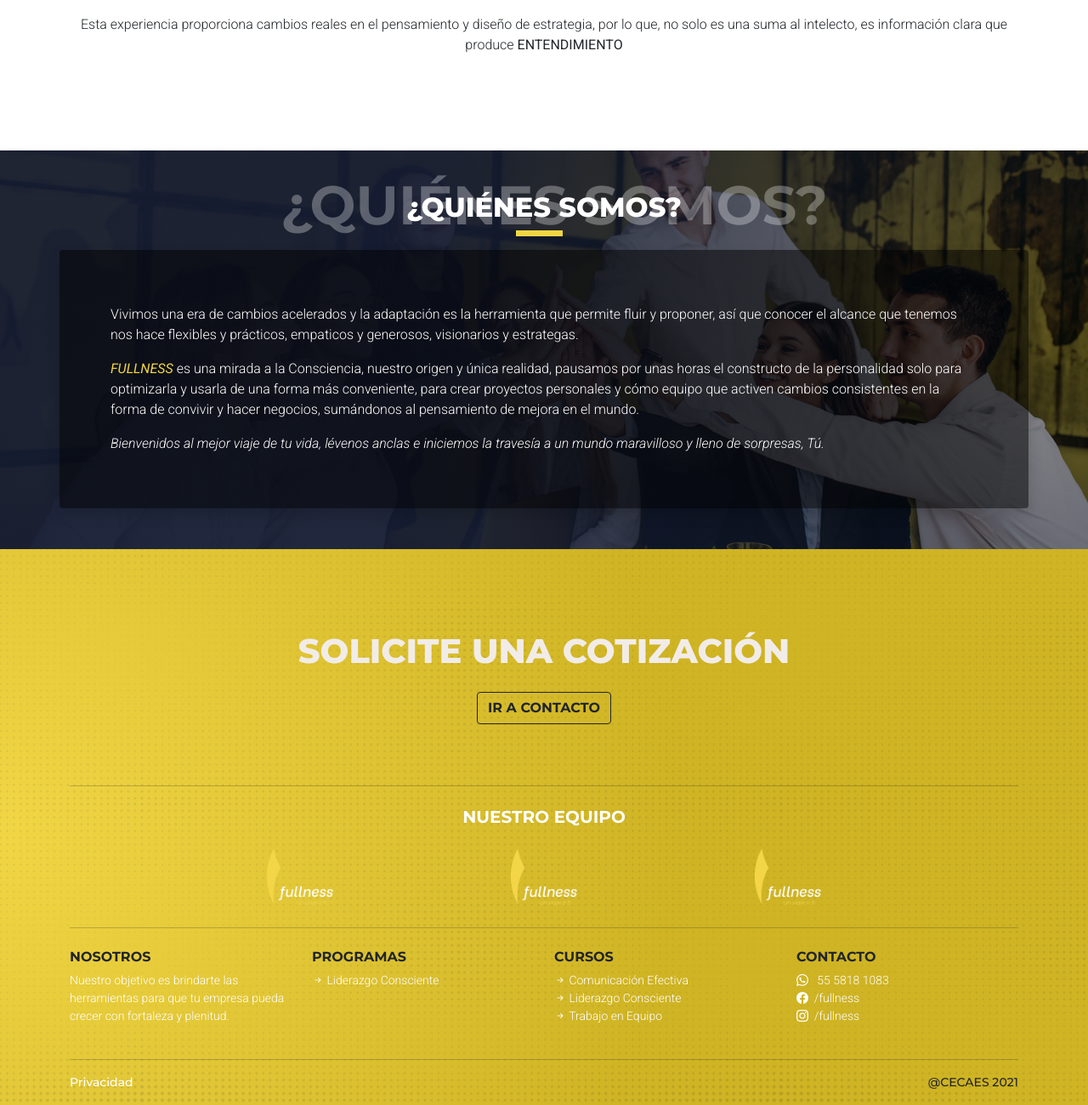
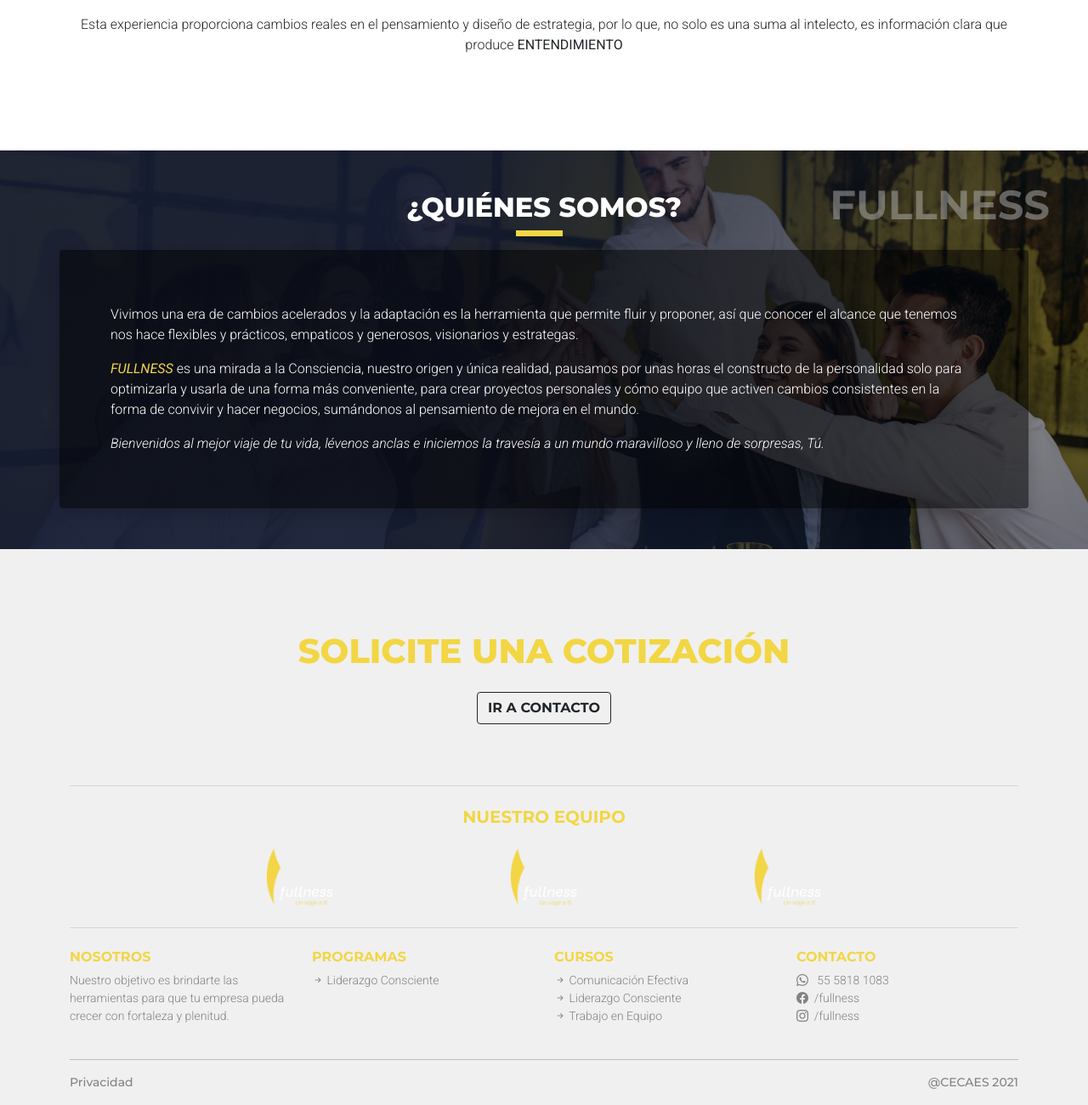
Before and after one commit to carlceca05/fullness2, a plain HTML site: page index.html in a window 1280 px wide. Shown: the part 2134-3434 px from the top of the page at 85% size. Drawn offline with nearby package versions, Linux system fonts and the light colour scheme; a script that the page names is missing.

Commit message:
11/11/21 16:05

```diff
--- a/css/estilos.css
+++ b/css/estilos.css
@@ -1,11 +1,21 @@
 .lateral{
     position: absolute;
-
+    right: 0;
     font-weight: 700;
     font-size: 3em;
     color: rgba(180,180,180,.5);
     /*writing-mode: sideways-lr;*/
     writing-mode: vertical-lr;
+    line-height: 0.7em;
+}
+.lateral2{
+    position: absolute;
+    right: -25px;
+    font-weight: 700;
+    font-size: 3em;
+    color: rgba(180,180,180,.5);
+    /*writing-mode: sideways-lr;*/
+    writing-mode: sideways-lr;
     line-height: 0.7em;
 }
 .pafooter{
@@ -68,7 +78,7 @@
     color: #f2d644;
 }
 .efeito2{
-    color:white;
+    color:#828282;
 }
 .efeito:hover{
     color: #091019;
--- a/index.html
+++ b/index.html
@@ -49,6 +49,16 @@
         }
         .efeito:hover{
             color: #f2d644;
+        }
+        @media only screen and (min-width:901px) and (max-width:3000px){
+            .aparece{
+                display: none;
+            }
+        }
+        @media only screen and (min-width:300px) and (max-width:900px){
+            .desaparace{
+                display: none;
+            }
         }
 
     </style>
@@ -166,6 +176,7 @@
     </section>
     <!--  mision y vision -->
     <div class="container rounded movido sombra cosamarilla" >
+
         <p class=" textofantasma text-uppercase  m-0  "    >Liderazgo</p>
         <div class="row row-cols-1 row-cols-lg-2 p-5 ">
             <div class="col-12 col-lg-11 pt-0 pt-lg-3 ">
@@ -183,11 +194,16 @@
 
     <!-- CONTROL DE CONFIANZA  -->
     <section class="container-fluid py-5 px-0 mx-auto ">
+        <p class="lateral m-0 aparece">PROGRAMA</p>
         <div class="container  pb-5 px-0" style="position: relative;">
+
             <h2 class="text-center   text-uppercase gordita" >    Liderazgo Consciente  </h2>
+            <p class="lateral m-0 desaparece">PROGRAMA</p>
+            <!--
             <div class="textofantasma2 ">
                 <p class="  m-0">PROGRAMA</p>
             </div>
+            -->
             <div class="amarillo mb-5"></div>
             <div class="row row-cols-sm-1 row-cols-md-2 row-cols-lg-4 d-flex justify-content-center">
                 <div class="col mb-5 d-flex justify-content-center">
@@ -312,10 +328,10 @@
 
     <!--sesccion fullness-->
     <section class="container-fluid mt-5 py-5 dos" >
+        <p class="lateral2 m-0 aparece" >FULLNESS</p>
         <div class="container " style="position: relative;">
-            <div class="textofantasma3 ">
-                <p class="  m-0"> ¿QUIÉNES SOMOS?</p>
-            </div>
+
+            <p class="lateral2 m-0 desaparece">FULLNESS</p>
             <h2 class="text-center text-white  text-uppercase gordita ">¿Quiénes somos?  </h2>
 
             <div class="amarillo mb-3"></div>
@@ -330,13 +346,13 @@
         </div>
     </section>
     <!--cotizacion-->
-    <section class="container-fluid pt-5 pafooter">
+    <section class="container-fluid pt-5" style="background-color: #f0f0f0;">
     <div class="container  pt-5 ">
-        <h2 class="mb-4 text-center text-uppercase gordita fs-1 " style="color: #f2ece8;">Solicite una cotización</h2>
+        <h2 class="mb-4 text-center text-uppercase gordita fs-1 text-success">Solicite una cotización</h2>
         <p class="text-center "> <a class="btn mb-5  btn-outline-dark text-uppercase fw-bold" href="contacto.html">Ir a contacto</a></p>
-        <hr class="my-4">
+        <hr class="my-4 bg-secondary">
         <div class="row">
-            <h5 class="text-center text-white mb-4 text-uppercase">nuestro equipo</h5>
+            <h5 class="text-center text-success mb-4 text-uppercase">nuestro equipo</h5>
             <div class="col" >
                 <div  id="carousel4" class="carousel slide hero-slides d-flex justify-content-center " data-ride="carousel">
                     <ol class="carousel-indicators ">
@@ -389,17 +405,18 @@
 
         </div>
 
-        <hr class="my-4">
+
+        <hr class="my-4 bg-secondary" style="height: 1px ; border:none;">
         <small>
         <div class="row row-cols-lg-4 row-cols-sm-1 text-center text-lg-start">
             <div class=" cols-xs-12 cols-sm-12 cols-md-4 cols-lg-4 mb-2">
-                <h6  >NOSOTROS</h6>
-                <p class="fw-light roboto text-white">    Nuestro objetivo es brindarte las herramientas  para que tu empresa pueda crecer con fortaleza y plenitud.</p>
+                <h6 class="text-success" >NOSOTROS</h6>
+                <p class="fw-light roboto text-secondary">    Nuestro objetivo es brindarte las herramientas  para que tu empresa pueda crecer con fortaleza y plenitud.</p>
             </div>
 
 
             <div class=" cols-xs-12 cols-sm-12 cols-md-4 cols-lg-4 mb-2">
-                <h6 class="text-uppercase">Programas</h6>
+                <h6 class="text-uppercase text-success">Programas</h6>
                 <p class="m-0"><a class="text-decoration-none fw-light   roboto efeito2" href=""> <i class="bi bi-arrow-right-short "></i> Liderazgo Consciente  </a></p>
                 <p class="m-0"><a class="text-decoration-none  fw-light roboto efeito" href="">   </a></p>
                 <p class="m-0"><a class="text-decoration-none efeito2 fw-light roboto" href="">  </a></p>
@@ -407,13 +424,13 @@
             </div>
 
             <div class=" cols-xs-12 cols-sm-12 cols-md-4 cols-lg-4 mb-2">
-                <h6 class="text-uppercase"> Cursos</h6>
+                <h6 class="text-uppercase text-success"> Cursos</h6>
                 <p class="m-0"> <a class="text-decoration-none efeito2 fw-light roboto" href="">  <i class="bi bi-arrow-right-short"></i> Comunicación Efectiva  </a></p>
                 <p class="m-0"> <a class="text-decoration-none efeito2 fw-light roboto" href="">  <i class="bi bi-arrow-right-short"></i> Liderazgo Consciente </a></p>
                 <p class="m-0"> <a class="text-decoration-none efeito2 fw-light roboto" href="">  <i class="bi bi-arrow-right-short"></i> Trabajo en Equipo  </a></p>
             </div>
             <div class=" cols-xs-12 cols-sm-12 cols-md-4 cols-lg-4 mb-2">
-                <h6 class="text-uppercase">Contacto</h6>
+                <h6 class="text-uppercase text-success">Contacto</h6>
                 <p class="text-white fw-light roboto m-0"> <a class="text-decoration-none efeito2" href=""> <i class="bi bi-whatsapp "></i> &nbsp;  55 5818 1083 </a></p>
                 <p class="text-white fw-light roboto m-0"><a class="text-decoration-none efeito2" href="">  <i class="bi bi-facebook "></i>&nbsp; /fullness</a>  </p>
                 <p class="text-white fw-light roboto m-0"> <a class="text-decoration-none efeito2" href=""> <i class="bi bi-instagram "></i>&nbsp;  /fullness  </a></p>
@@ -429,7 +446,7 @@
             <div class="col">
             </div>
             <div class="cols-lg-4 cols-md-12 text-center text-lg-end">
-                <p>@CECAES 2021</p>
+                <p class="text-secondary">@CECAES 2021</p>
             </div>
         </div>
         </small>
```
